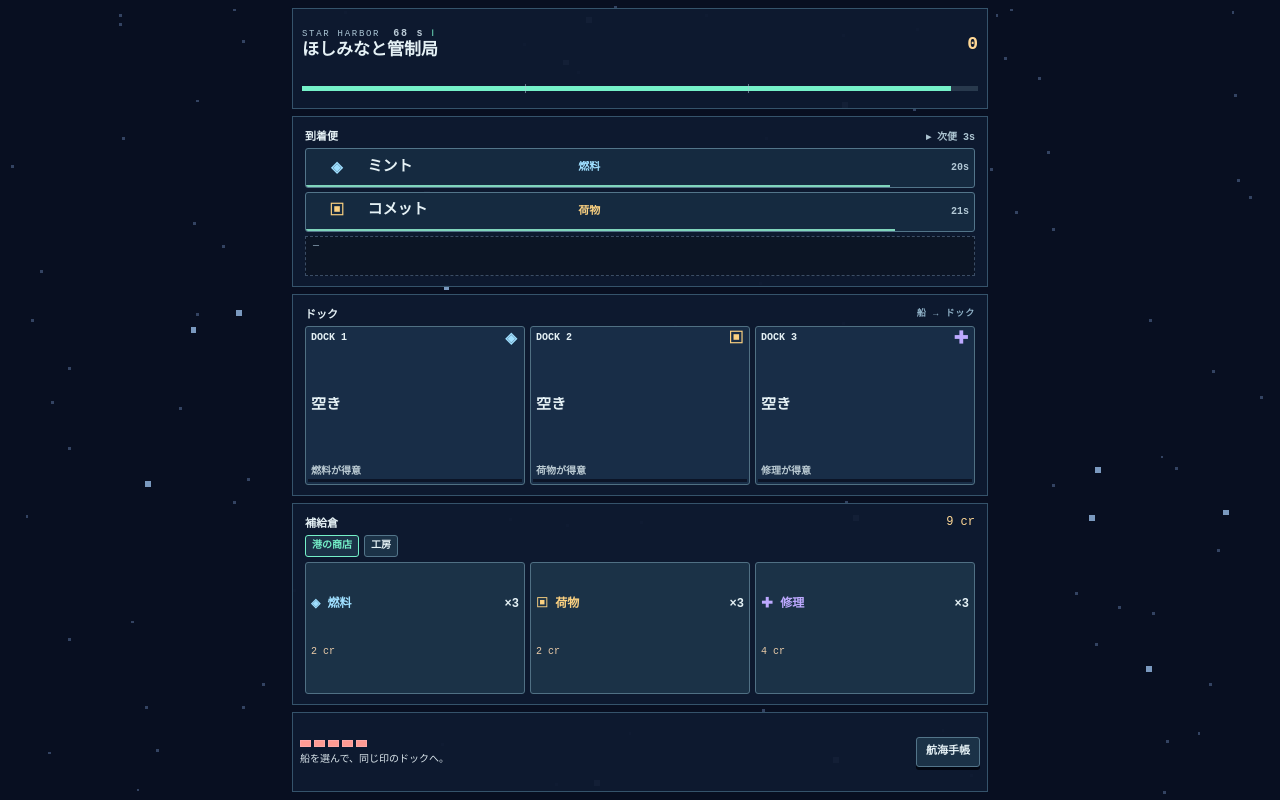
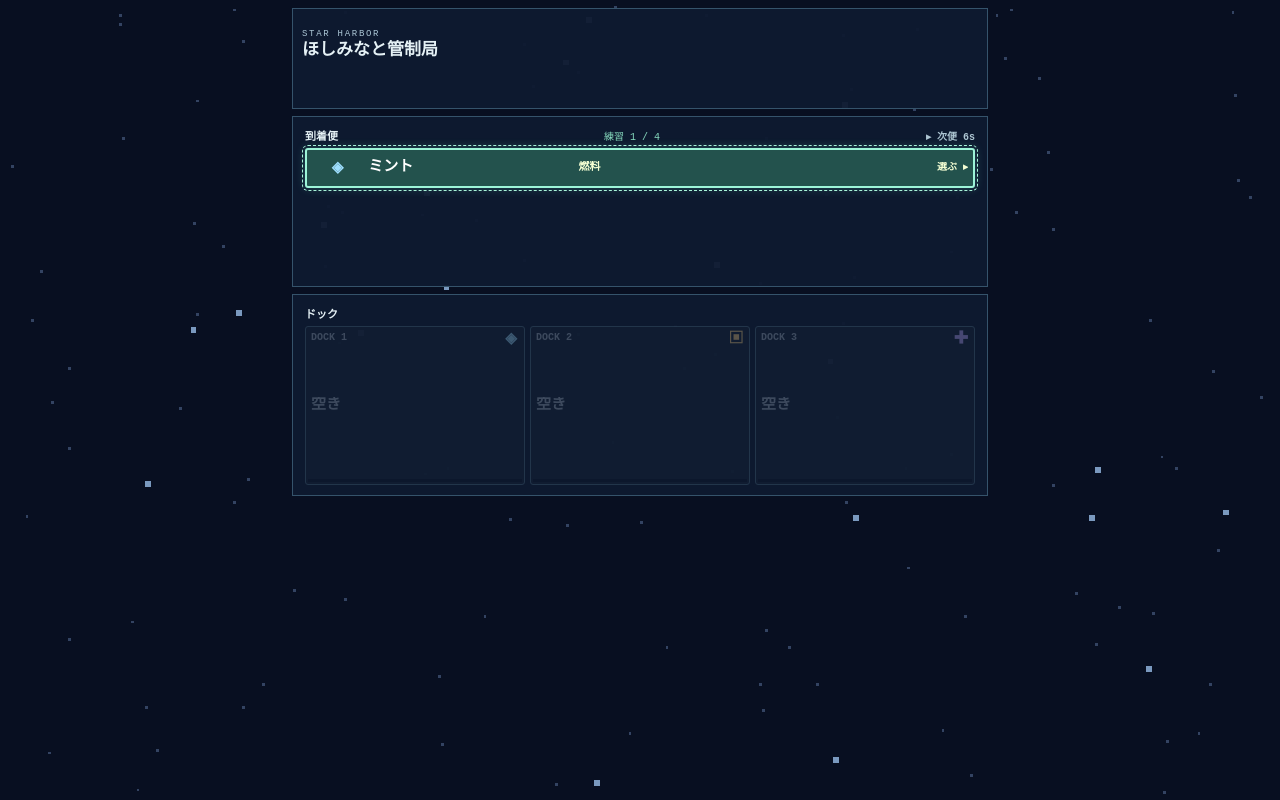
Before and after one commit to csoda/game_ui_basics, a plain HTML site: page docs/port/index.html in a window 1280 px wide. Both pictures are taken after a click on the button "管制開始 ▸". Drawn offline with Linux system fonts and the light colour scheme.

Commit message:
Teach Star Harbor with one unscored practice ship

```diff
--- a/docs/port/index.html
+++ b/docs/port/index.html
@@ -13,6 +13,18 @@ button:disabled{cursor:default;color:#a2b0bf;background:#172538}
 #port-stars{position:absolute;inset:0;width:100%;height:100%;image-rendering:pixelated;pointer-events:none}
 #port-console{position:relative;z-index:1;height:100%;max-width:740px;margin:auto;padding:max(8px,env(safe-area-inset-top)) 9px max(8px,env(safe-area-inset-bottom));display:grid;grid-template-rows:minmax(52px,.95fr) minmax(85px,1.6fr) minmax(104px,1.9fr) minmax(113px,1.9fr) minmax(47px,.75fr);gap:7px;opacity:1}
 #port-console.paused{filter:brightness(.55)}
+#port-console.training #port-store,#port-console.training .port-foot,#port-console.training #port-incoming,#port-console.training #port-control-hint,#port-console.training #port-meter,#port-console.training #port-points,#port-console.training #port-head-clock,#port-console.training #port-phase{visibility:hidden}
+#port-console.training .port-head{grid-template-columns:1fr}
+#port-console.training .port-pane{max-height:none}
+#port-console.training .port-dock:disabled{opacity:.32}
+#port-console.training .port-empty{visibility:hidden}
+#port-console.training .port-ship.selected:disabled{opacity:.60}
+.port-next{border:2px solid #9df4d8!important;background:#23524d!important;color:#fff!important;outline:1px dashed #a8f3d9;outline-offset:2px;box-shadow:0 0 10px #6af3cd44!important}
+.port-next em,.port-next small{color:#f5ffd4!important;font-weight:bold}
+.port-next:focus-visible{outline:2px solid #ffdf85;outline-offset:2px}
+.port-next:disabled{opacity:1!important}
+.port-onboard-order{font-size:10px;color:#86dabe;white-space:nowrap}
+
 #port-console section,#port-console header,#port-console footer{min-width:0;border:1px solid var(--line);background:#0e1a30f3}
 #port-console h2,#port-console h1,p,figure{margin:0}
 .port-head{display:grid;grid-template-columns:1fr auto;align-items:center;padding:7px 9px;gap:4px}
@@ -109,7 +121,7 @@ button:disabled{cursor:default;color:#a2b0bf;background:#172538}
 <canvas id="port-stars" aria-hidden="true"></canvas>
 <main id="port-console" hidden>
 <header class="port-head"><div><div class="port-kicker">STAR HARBOR <span id="port-head-clock">70 s</span><span id="port-phase" aria-label="進行区間">Ⅰ</span></div><h1>ほしみなと管制局</h1></div><output id="port-points" aria-label="得点">0</output><div id="port-meter" aria-label="残り時間"><div id="port-time-fill"></div><i style="left:33%"></i><i style="left:66%"></i></div></header>
-<section class="port-pane" aria-labelledby="queue-heading"><div class="port-pane-label"><strong id="queue-heading">到着便</strong><span id="port-incoming"></span></div><div id="port-rows"></div></section>
+<section class="port-pane" aria-labelledby="queue-heading"><div class="port-pane-label"><strong id="queue-heading">到着便</strong><span id="port-learn-step" class="port-onboard-order" hidden></span><span id="port-incoming"></span></div><div id="port-rows"></div></section>
 <section class="port-pane" aria-labelledby="dock-heading"><div class="port-pane-label"><strong id="dock-heading">ドック</strong><span id="port-control-hint" class="port-eyebrow">船 → ドック</span></div><div id="port-docks" class="port-dock-grid"></div></section>
 <section id="port-store" class="port-pane" aria-labelledby="stock-heading"><div class="port-pane-label"><strong id="stock-heading">補給倉</strong><span id="port-credit"></span></div><div class="port-market" aria-label="仕入れ先"><button class="active" data-vendor="0" aria-pressed="true">港の商店</button><button data-vendor="1" aria-pressed="false">工房</button></div><div id="port-stock"></div></section>
 <footer class="port-foot"><div><div class="port-hull" aria-label="残り見逃し許容数"><span id="port-hull"></span><span id="port-chain"></span><span id="port-accepts"></span></div><div id="port-speed" hidden><span>急速</span><b data-priority="0"></b><b data-priority="1"></b><b data-priority="2"></b></div><div id="port-note" aria-live="polite"></div></div><button id="port-hud-report">航海手帳</button></footer>
@@ -119,7 +131,7 @@ button:disabled{cursor:default;color:#a2b0bf;background:#172538}
 <div id="port-overlay">
 <section id="port-panel-title" class="port-card"><div class="port-kicker">✦　O R B I T A L　D I S P A T C H　✦</div>
 <svg id="port-start-art" viewBox="0 0 150 38" aria-hidden="true" shape-rendering="crispEdges"><path fill="#293f5d" d="M0 29h150v2H0zM12 21h4v8h-4zM136 17h4v12h-4z"/><path fill="#536c91" d="M59 28h36v4H59zM66 22h22v6H66zM72 11h10v11H72zM76 4h2v7h-2z"/><path fill="#72eac9" d="M73 14h8v3h-8zM62 28h3v2h-3zM89 28h3v2h-3z"/><path fill="#314e68" d="M24 18h16v5H24zM27 13h10v5H27zM108 24h23v4h-23zM116 19h8v5h-8z"/><path fill="#ffdda0" d="M29 15h5v2h-5zM118 20h4v2h-4zM9 6h2v2H9zM51 4h2v2h-2zM104 9h2v2h-2zM142 8h2v2h-2z"/></svg>
-<h1>ほしみなと管制局</h1><p>船をドックに案内。<br>補給して、70秒で何隻出せる？</p><button id="port-start" class="port-primary port-launch">管制開始 ▸</button><div class="port-hgroup"><button id="port-title-report">航海手帳</button><button id="port-sound" aria-pressed="false">♪ OFF</button></div></section>
+<h1>ほしみなと管制局</h1><p>船に補給して、送り出そう。</p><button id="port-start" class="port-primary port-launch">管制開始 ▸</button><div class="port-hgroup"><button id="port-title-report" hidden>航海手帳</button><button id="port-sound" aria-pressed="false">♪ OFF</button></div></section>
 <section id="port-panel-result" class="port-card" hidden><div class="port-kicker">END OF SHIFT</div><h2 id="port-final-title"></h2><div id="port-final-score"></div><div id="port-final-detail"><span></span><span></span></div><div id="port-rank"></div><p>B 800　A 1,400　S 2,100</p><button id="port-retry" class="port-primary" hidden>次の便 ▸</button></section>
 <section id="port-panel-buy" class="port-card" role="dialog" aria-modal="true" aria-labelledby="port-buy-title" hidden><div class="port-kicker">RESTOCK</div><h2 id="port-buy-title"></h2><p id="port-buy-detail"></p><div class="port-hgroup"><button id="port-buy-back">戻る</button><button id="port-hold">長押しで仕入れ</button></div><button id="port-buy-key" hidden>仕入れを確定</button></section>
 <section id="port-panel-deal" class="port-card" role="dialog" aria-modal="true" aria-label="船の補給" hidden><h2 id="port-deal-title"></h2><p id="port-deal-detail"></p><div class="port-hgroup"><button id="port-deal-normal">通常</button><button id="port-deal-fast">急速</button></div><button id="port-deal-close">戻る</button></section>
@@ -131,7 +143,7 @@ const reduce=matchMedia('(prefers-reduced-motion: reduce)'), solo=parent===windo
 const names=['ミント','コメット','ペブル','クレセント','カナリア','ノヴァ','マル','ポラリス','クォーツ','スピカ','ルーチェ','ペコ','キャロット','モモ','ライム','ソラ'];
 const goods=['fuel','cargo','repair'], symbols={fuel:'◈',cargo:'▣',repair:'✚'}, look={fuel:'燃料',cargo:'荷物',repair:'修理'}, vals={fuel:'fuel',cargo:'cargo',repair:'parts'}, prices=[[2,2,4],[4,3,2]], batch=[3,3,3], DUR=70;
 const $ui={console:Q('#port-console'),overlay:Q('#port-overlay'),title:Q('#port-panel-title'),finish:Q('#port-panel-result'),buy:Q('#port-panel-buy'),deal:Q('#port-panel-deal'),queue:Q('#port-rows'),dock:Q('#port-docks'),store:Q('#port-stock'),float:Q('#port-float'),wire:Q('#port-wire'),line:Q('#port-line'),edge:Q('#port-edge')};
-let state,mode='title', previousMode='title',runs=[],raf=0,stamp=0,scene=0,drawW=320,drawH=548,particles=[],ac,muted=true,sent=false,holdId=null,holdBegan=0,holdProgress=0,buyItem=null,beginCheckout=0,lastServiceRender=-99,chosenVendor=0,activeShip=null,drag=null,chainBroke=0,damageAt=-99,notices=[],creditGain=0,creditBatch=-99,keyboardMode=false,reportOpen=false,settle=0,settleDetails=null,renderDirty=true,lastPaint=-10;
+let state,mode='title', previousMode='title',runs=[],raf=0,stamp=0,scene=0,drawW=320,drawH=548,particles=[],ac,muted=true,sent=false,holdId=null,holdBegan=0,holdProgress=0,buyItem=null,beginCheckout=0,lastServiceRender=-99,chosenVendor=0,activeShip=null,drag=null,chainBroke=0,damageAt=-99,notices=[],creditGain=0,creditBatch=-99,keyboardMode=false,reportOpen=false,settle=0,settleDetails=null,renderDirty=true,lastPaint=-10,learned=false,intro=0,introWork=0;
 const clamp=(x,min,max)=>Math.min(max,Math.max(min,x)),fmt=x=>Math.floor(x).toLocaleString('ja-JP'); const gc=(kind)=>'port-'+kind;
 function size(){if(mode==='done')return;let b=portCanvas.getBoundingClientRect(),s=Math.max(.92,b.width/450);drawW=Math.max(1,Math.round(b.width/s));drawH=Math.max(1,Math.round(b.height/s));portCanvas.width=drawW;portCanvas.height=drawH;pg.imageSmoothingEnabled=false;particles=Array.from({length:Math.floor(drawW*drawH/950)},(_,i)=>[Math.random()*drawW,Math.random()*drawH,Math.random()*.75+.2,(i*3)%7===0]);if(!raf)backdrop()}
 function rr(x,y,w,h,c){pg.fillStyle=c;pg.fillRect(Math.round(x),Math.round(y),Math.round(w),Math.round(h))}
@@ -142,17 +154,18 @@ function backdrop(){
 }
 function audio(){try{if(!ac){const A=window.AudioContext||window.webkitAudioContext;if(A)ac=new A}if(ac?.state==='suspended')ac.resume().catch(()=>{})}catch{}}
 function tone(hz,end=0,d=.11){if(muted||ac?.state!=='running')return;const o=ac.createOscillator(),v=ac.createGain(),n=ac.currentTime;o.type='triangle';o.frequency.setValueAtTime(hz,n);if(end)o.frequency.exponentialRampToValueAtTime(end,n+d);v.gain.setValueAtTime(.0001,n);v.gain.exponentialRampToValueAtTime(.055,n+.01);v.gain.exponentialRampToValueAtTime(.0001,n+d);o.connect(v);v.connect(ac.destination);o.start();o.stop(n+d+.03)}
-function init(){
+function init(teaching=!learned){
  state={elapsed:0,next:5.1,id:0,queue:[],docks:[null,null,null],score:0,served:0,missed:0,credits:9,fuel:3,cargo:3,parts:3,selected:null,chain:0,sec:DUR,events:[],frames:[],sample:-1};
- mode='play';sent=false;chosenVendor=0;document.querySelectorAll('[data-vendor]').forEach((n,i)=>{n.classList.toggle('active',i===0);n.setAttribute('aria-pressed',String(i===0))});reportOpen=false;holdId=null;buyItem=null;activeShip=null;drag=null;keyboardMode=false;settle=0;creditGain=0;creditBatch=-99;damageAt=-99;chainBroke=0;notices=[];renderDirty=true;
+ mode='play';intro=teaching?1:0;introWork=0;sent=false;chosenVendor=0;document.querySelectorAll('[data-vendor]').forEach((n,i)=>{n.classList.toggle('active',i===0);n.setAttribute('aria-pressed',String(i===0))});reportOpen=false;holdId=null;buyItem=null;activeShip=null;drag=null;keyboardMode=false;settle=0;creditGain=0;creditBatch=-99;damageAt=-99;chainBroke=0;notices=[];renderDirty=true;
  $ui.dock.textContent=''; $ui.store.textContent='';$ui.queue.textContent='';Q('#port-fx').querySelectorAll('.port-fly').forEach(e=>e.remove());
- $ui.title.hidden=$ui.finish.hidden=$ui.buy.hidden=$ui.deal.hidden=$ui.overlay.hidden=true;$ui.console.hidden=false;$ui.console.classList.remove('paused');Q('#port-glass').classList.remove('warn');
- initDocks();initStock();arrive('fuel');arrive('cargo');say('船を選んで、同じ印のドックへ。',6.5);tone(294,620,.18);
+ $ui.title.hidden=$ui.finish.hidden=$ui.buy.hidden=$ui.deal.hidden=$ui.overlay.hidden=true;$ui.console.hidden=false;$ui.console.classList.remove('paused');$ui.console.classList.toggle('training',!!intro);Q('#port-glass').classList.remove('warn');
+ initDocks();initStock();arrive('fuel');if(!intro){state.next=3.6;say('同じ印のドックなら補給が速い。',3.8)}tone(294,620,.18);
+ render();
  if(!raf){stamp=performance.now();raf=requestAnimationFrame(tick)}
 }
 function requestStart(){if(mode!=='title')return;audio();init()}
 function backTitle(){if(!solo||mode!=='done')return;mode='title';$ui.console.hidden=true;$ui.console.inert=false;$ui.console.classList.remove('terminal','paused');$ui.finish.hidden=true;$ui.title.hidden=false;$ui.overlay.hidden=false;Q('#port-glass').classList.remove('warn');size();stamp=performance.now();raf=requestAnimationFrame(tick);}
-Q('#port-start').addEventListener('pointerdown',e=>{e.preventDefault();requestStart()});Q('#port-start').onclick=requestStart;
+Q('#port-start').addEventListener('pointerdown',e=>{e.preventDefault();requestStart()});Q('#port-start').onclick=e=>{requestStart();if(e.detail===0&&intro){keyboardMode=true;guideFocus()}};
 Q('#port-retry').addEventListener('pointerdown',e=>{e.preventDefault();backTitle()});Q('#port-retry').onclick=backTitle;
 Q('#port-sound').addEventListener('pointerdown',audio);Q('#port-sound').onclick=()=>{muted=!muted;audio();Q('#port-sound').setAttribute('aria-pressed',String(!muted));Q('#port-sound').textContent=muted?'♪ OFF':'♪ ON';tone(510,640)};
 function arrive(force){
@@ -173,7 +186,12 @@ function shipRow(ship){
  const b=document.createElement('button');b.dataset.ship=ship.id;b.className='port-ship';b.innerHTML='<span class="port-glyph '+gc(ship.request)+'">'+symbols[ship.request]+'</span><b>'+ship.name+'</b><em class="'+gc(ship.request)+'">'+look[ship.request]+'</em><small></small><i class="patience"></i>';
  b.setAttribute('aria-label',ship.name+' '+look[ship.request]);b.addEventListener('pointerdown',e=>dragStart(e,ship,b));b.onclick=()=>{if(b.dataset.ignore==='1'){b.dataset.ignore='';return}if(mode==='play'&&!reportOpen)chooseShip(ship.id)};return b;
 }
-function chooseShip(id){if(!state.queue.some(s=>s.id===id))return;state.selected=state.selected===id?null:id;tone(332,395,.05);renderDirty=true}
+function setIntro(step){intro=step;renderDirty=true;render();guideFocus()}
+function guideFocus(){if(!keyboardMode||!intro)return;if(intro===1)$ui.queue.children[0]?.focus({preventScroll:true});else if(intro!==4)$ui.dock.children[0]?.focus({preventScroll:true});}
+function chooseShip(id){
+ if(!state.queue.some(s=>s.id===id)||intro>1)return;
+ state.selected=state.selected===id?null:id;tone(332,395,.05);renderDirty=true;if(intro===1)setIntro(2)
+}
 function initDocks(){
  goods.forEach((request,i)=>{const b=document.createElement('button');b.className='port-dock';b.dataset.dock=i;b.innerHTML='<span class="port-badge"><span>DOCK '+(i+1)+'</span><span class="port-glyph '+gc(request)+'">'+symbols[request]+'</span></span><strong></strong><em></em><span class="remain"><i></i></span>';b.onclick=()=>dockClick(i);$ui.dock.append(b)});
 }
@@ -182,6 +200,13 @@ function initStock(){
 }
 function dockClick(i){
  if(mode!=='play'||reportOpen)return;
+ if(intro){
+  if(i!==0)return;
+  if(intro===2&&dispatch(state.selected,0)){setIntro(3);return}
+  if(intro===3){const ship=state.docks[0];if(!ship)return;ship.service='active';ship.rem=ship.total=.62;introWork=.62;tone(330,530,.12);setIntro(4);return}
+  if(intro===5){learned=true;Q('#port-title-report').hidden=false;init(false);say('管制開始！',1.3);return}
+  return;
+ }
  const ship=state.docks[i];if(ship){
   if(ship.service==='ready')depart(i);
   else if(ship.service==='docked')openService(ship);
@@ -225,7 +250,7 @@ function depart(i){
  say(ship.name+'：出港');tone(410,520+Math.min(state.chain,9)*24,.14);renderDirty=true;return true;
 }
 function dragStart(e,ship,b){
- if(mode!=='play'||drag||e.button>0)return;
+ if(mode!=='play'||drag||e.button>0||intro)return;
  keyboardMode=false;drag={id:e.pointerId,ship,from:b,x:e.clientX,y:e.clientY,sx:e.clientX,sy:e.clientY,held:false,dock:-1,ghostUntil:0};
  b.dataset.ignore=''; b.setPointerCapture?.(e.pointerId);
 }
@@ -256,7 +281,7 @@ function endDrag(e,ok){
 }
 window.addEventListener('pointerup',e=>endDrag(e,true));
 window.addEventListener('pointercancel',e=>endDrag(e,false));
-window.addEventListener('keydown',e=>{if(e.key==='Tab'||e.key.startsWith('Arrow')){keyboardMode=true;renderDirty=true}if(e.key==='Escape'){if(mode==='buy')closeBuy();else if(mode==='service'){window.portService?.dismiss?.();closeService()}}});
+window.addEventListener('keydown',e=>{if(e.key==='Tab'||e.key.startsWith('Arrow')||(e.key==='Enter'&&intro)){keyboardMode=true;renderDirty=true}if(e.key==='Escape'){if(mode==='buy')closeBuy();else if(mode==='service'){window.portService?.dismiss?.();closeService()}}});
 window.addEventListener('pointerdown',()=>{if(keyboardMode){keyboardMode=false;renderDirty=true}},true);
 function fly(from,to,word,ms=300){
  if(!from||!to)return;
@@ -274,7 +299,7 @@ function setVendor(i){
 }
 document.querySelectorAll('[data-vendor]').forEach((n,i)=>n.onclick=()=>setVendor(i));
 function offerBuy(i){
- if(mode!=='play'||!Number.isInteger(i)||i<0||i>2)return;
+ if(mode!=='play'||intro||!Number.isInteger(i)||i<0||i>2)return;
  const price=prices[chosenVendor][i];if(state.credits<price){
   const label=$ui.store.children[i].querySelector('.port-price');label.classList.remove('shake');void label.offsetWidth;label.classList.add('shake');tone(154,117);return;
  }
@@ -304,13 +329,17 @@ function buyDone(){
  const {i,item,price}=buyItem;beginCheckout=0;state.credits-=price;state[vals[item]]+=batch[i];event('supply',look[item]);say(look[item]+' +'+batch[i]);tone(370,620);closeBuy();renderDirty=true;
 }
 function showReports(){
- if(reportOpen||!['title','play'].includes(mode)||!window.portReports)return;
+ if(!learned||intro||reportOpen||!['title','play'].includes(mode)||!window.portReports)return;
  previousMode=mode;reportOpen=true;mode='reports';$ui.console.classList.add('paused');$ui.console.inert=true;$ui.overlay.hidden=true;
  window.portReports.open(snapshot(),()=>{if(!reportOpen)return;reportOpen=false;mode=previousMode;$ui.console.classList.remove('paused');$ui.console.inert=false;$ui.overlay.hidden=mode!=='title';Q(mode==='title'?'#port-title-report':'#port-hud-report').focus({preventScroll:true});renderDirty=true;});
 }
 Q('#port-title-report').onclick=showReports;Q('#port-hud-report').onclick=showReports;
 function advance(dt){
  if(!['play','service','buy'].includes(mode))return;
+ if(intro){
+  if(intro===4){introWork=Math.max(0,introWork-dt);const ship=state.docks[0];ship.rem=introWork;renderDirty=true;if(introWork===0){ship.service='ready';tone(550,720,.10);setIntro(5)}}
+  return;
+ }
  state.elapsed=Math.min(DUR,state.elapsed+dt);state.sec=DUR-state.elapsed;
  if(state.sample!==Math.floor(state.elapsed)){state.sample=Math.floor(state.elapsed);state.frames.push({elapsed:state.elapsed,score:state.score,served:state.served,missed:state.missed})}
  if(state.elapsed>=DUR){finish(true);return}
@@ -333,20 +362,26 @@ function render(){
  for(const b of [...$ui.queue.children]){if(b.dataset.ship!==undefined&&!wanted.has(b.dataset.ship))b.remove();if(b.classList.contains('port-empty'))b.remove()}
  for(const ship of state.queue){
   let b=$ui.queue.querySelector('[data-ship="'+ship.id+'"]');if(!b){b=shipRow(ship);$ui.queue.append(b)}
-  b.classList.toggle('selected',state.selected===ship.id);b.setAttribute('aria-pressed',String(state.selected===ship.id));b.classList.toggle('risk',ship.patience<6);
-  b.querySelector('small').textContent=Math.ceil(ship.patience)+'s';b.querySelector('i').style.width=(ship.patience/ship.max*100)+'%';
+  b.classList.toggle('selected',state.selected===ship.id);b.setAttribute('aria-pressed',String(state.selected===ship.id));b.classList.toggle('risk',!intro&&ship.patience<6);
+  b.classList.toggle('port-next',intro===1);b.disabled=!!intro&&intro!==1;
+  b.querySelector('small').textContent=intro?(intro===1?'選ぶ ▸':''):(Math.ceil(ship.patience)+'s');b.querySelector('i').style.width=(intro?0:ship.patience/ship.max*100)+'%';
+  b.setAttribute('aria-label',ship.name+' '+look[ship.request]+(intro===1?' を選ぶ':''));
  }
  for(let i=n;i<3;i++){const b=doc.createElement('div');b.className='port-empty';b.textContent=i===0?'— 到着待ち':'—';$ui.queue.append(b)}
+ const learnLabel=Q('#port-learn-step');learnLabel.hidden=!intro;learnLabel.textContent=intro===1?'練習 1 / 4':intro===2?'練習 2 / 4':intro===3||intro===4?'練習 3 / 4':'練習 4 / 4';
  const next=Math.max(0,state.next-state.elapsed);Q('#port-incoming').textContent='▸ 次便 '+Math.ceil(next)+'s';
- const incomingAtEdge=n===3&&next<3&&mode==='play';
+ const incomingAtEdge=!intro&&n===3&&next<3&&mode==='play';
  $ui.edge.hidden=!incomingAtEdge;Q('#port-incoming').style.visibility=incomingAtEdge?'hidden':'visible';
  if(incomingAtEdge)$ui.edge.textContent='▸ 次便 '+Math.ceil(next)+'s ／ 到着枠が満杯';
  [...$ui.dock.children].forEach((b,i)=>{
   const ship=state.docks[i];let main=b.querySelector('strong'),detail=b.querySelector('em'),remain=b.querySelector('.remain i');
   b.classList.toggle('ready',ship?.service==='ready');b.classList.toggle('vacant',!ship);
+  b.disabled=!!intro&&(i!==0||intro===1||intro===4);b.classList.toggle('port-next',!!intro&&i===0&&[2,3,5].includes(intro));
   main.textContent=ship?ship.name:'空き';b.querySelector('.port-glyph').textContent=symbols[goods[i]];
   const p=ship?.service==='active'?Math.max(0,ship.rem/ship.total):0;remain.style.width=p*100+'%';
-  const tag=ship?.service==='ready'?'出港 ▸':ship?.service==='active'?Math.ceil(ship.rem)+'s':ship?'補給 ▸':look[goods[i]]+'が得意';
+  const tag=intro?
+  (i!==0?'　':intro===2?'ここに着ける ▸':intro===3?'給油する ▸':intro===4?'給油中…':intro===5?'出港する ▸':'　'):
+  (ship?.service==='ready'?'出港 ▸':ship?.service==='active'?Math.ceil(ship.rem)+'s':ship?'補給 ▸':look[goods[i]]+'が得意');
   if(ship?.service==='active'){
    if(!detail.querySelector('.dial'))detail.innerHTML='<i class="dial" aria-hidden="true"></i> <span></span>';
    detail.querySelector('.dial').style.setProperty('--a',1-p);detail.querySelector('span').textContent=tag;
```
